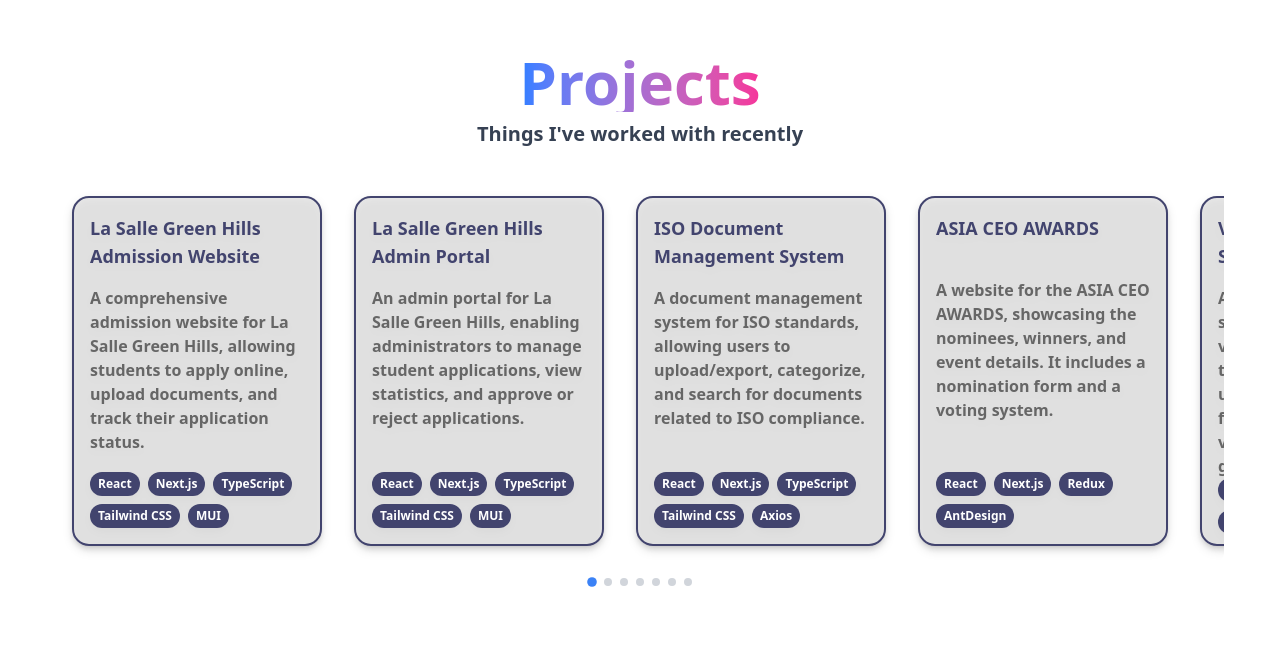
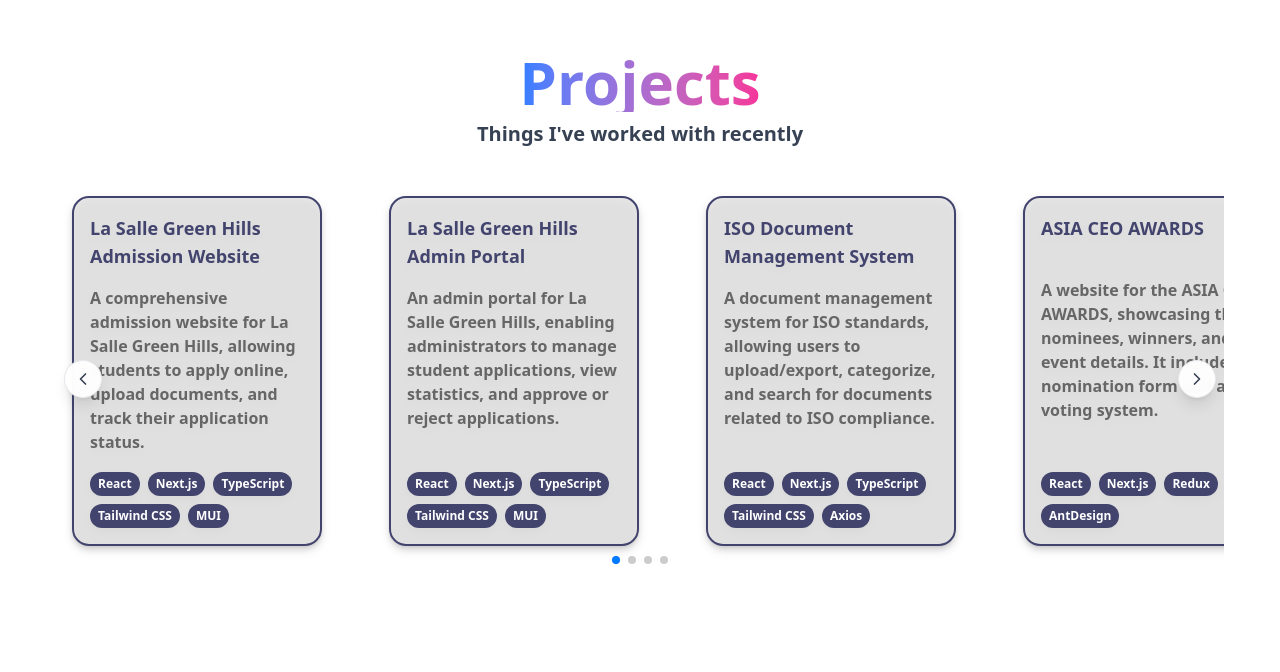
Before and after one commit to cjsupan/cj-portfolio, a React (Vite) app: page / in a window 1280 px wide. Shown: the part 2688-3360 px from the top of the page. Built offline with nearby package versions, Linux system fonts and the light colour scheme.

Commit message:
feat: add swiper for project carousel and update styles

```diff
--- a/package.json
+++ b/package.json
@@ -16,6 +16,7 @@
     "motion": "^12.18.1",
     "react": "^19.1.0",
     "react-dom": "^19.1.0",
+    "swiper": "^12.0.3",
     "tailwindcss": "^4.1.10"
   },
   "devDependencies": {
--- a/src/sections/projects.tsx
+++ b/src/sections/projects.tsx
@@ -1,132 +1,20 @@
 import { projects } from "../constants/projects";
 import { ProjectCard } from "../components/projectCard";
-import { useEffect, useRef, useState, useCallback } from "react";
-import { motion } from "framer-motion";
-import { useMotionValue } from "framer-motion";
+import { Swiper, SwiperSlide } from "swiper/react";
+
+import { Pagination } from "swiper/modules";
+
 import { ChevronLeft, ChevronRight } from "lucide-react";
+import { useRef } from "react";
 
 const Projects = () => {
-  const [constraints, setConstraints] = useState({ left: 0, right: 0 });
-  const [showLeftArrow, setShowLeftArrow] = useState(false);
-  const [showRightArrow, setShowRightArrow] = useState(false);
-  const [activeIndex, setActiveIndex] = useState(0);
-
-  const containerRef = useRef<HTMLDivElement>(null);
-  const contentRef = useRef<HTMLDivElement>(null);
-  const cardRefs = useRef<(HTMLDivElement | null)[]>([]);
-
-  const x = useMotionValue(0);
-
-  const centerCard = useCallback(
-    (index: number) => {
-      if (!containerRef.current || !contentRef.current) return;
-      const containerWidth = containerRef.current.offsetWidth;
-      const card = cardRefs.current[index];
-      if (!card) return;
-
-      const cardCenter = card.offsetLeft + card.offsetWidth / 2;
-      const containerCenter = containerWidth / 2;
-      let newX = -(cardCenter - containerCenter);
-
-      // Clamp to constraints
-      newX = Math.max(constraints.left, Math.min(constraints.right, newX));
-
-      x.set(newX);
-      setActiveIndex(index);
-    },
-    [constraints, x]
-  );
-
-  const handleDragEnd = useCallback(() => {
-    if (!containerRef.current || !contentRef.current) return;
-    const containerWidth = containerRef.current.offsetWidth;
-    const currentX = x.get();
-
-    let minDist = Infinity;
-    let closestIdx = 0;
-    cardRefs.current.forEach((card, idx) => {
-      if (!card) return;
-      const cardCenter = card.offsetLeft + card.offsetWidth / 2;
-      const containerCenter = containerWidth / 2 - currentX;
-      const dist = Math.abs(cardCenter - containerCenter);
-      if (dist < minDist) {
-        minDist = dist;
-        closestIdx = idx;
-      }
-    });
-    centerCard(closestIdx);
-  }, [centerCard, x]);
-
-  const updateConstraints = useCallback(() => {
-    if (containerRef.current && contentRef.current) {
-      const containerWidth = containerRef.current.offsetWidth;
-      const contentWidth = contentRef.current.scrollWidth;
-      const maxDrag = Math.max(0, contentWidth - containerWidth);
-
-      const newConstraints = {
-        left: -maxDrag,
-        right: 0,
-      };
-
-      setConstraints(newConstraints);
-    }
-  }, []);
-
-  const updateArrowVisibility = useCallback(
-    (currentX: number) => {
-      if (constraints.left === 0 && constraints.right === 0) return;
-
-      const threshold = 10;
-      const newShowLeft = currentX < -threshold;
-      const newShowRight = currentX > constraints.left + threshold;
-
-      setShowLeftArrow(newShowLeft);
-      setShowRightArrow(newShowRight);
-    },
-    [constraints]
-  );
-
-  useEffect(() => {
-    const unsubscribe = x.on("change", updateArrowVisibility);
-    return unsubscribe;
-  }, [x, updateArrowVisibility]);
-
-  useEffect(() => {
-    updateConstraints();
-    window.addEventListener("resize", updateConstraints);
-    return () => window.removeEventListener("resize", updateConstraints);
-  }, [updateConstraints]);
-
-  useEffect(() => {
-    // Initialize first card centered
-    setTimeout(() => centerCard(0), 100);
-  }, []);
-
-  useEffect(() => {
-    // Recenter when constraints change
-    if (constraints.left !== 0 || constraints.right !== 0) {
-      centerCard(activeIndex);
-    }
-  }, [constraints.left, constraints.right]);
-
-  const scrollLeft = () => {
-    if (activeIndex > 0) {
-      centerCard(activeIndex - 1);
-    }
-  };
-
-  const scrollRight = () => {
-    if (activeIndex < projects.length - 1) {
-      centerCard(activeIndex + 1);
-    }
-  };
+  const swiperRef = useRef<any>(null);
 
   return (
     <div
       id="projects"
-      className="w-full flex flex-col gap-8 @max-md:p-8 @min-md:p-14"
+      className="w-full flex flex-col gap-8 @max-md:p-4 @min-md:p-14"
     >
-      <div id="projects" className="w-full flex flex-col gap-8">
       <div className="flex flex-col gap-2">
         <h2 className="text-center font-bold text-4xl sm:text-5xl md:text-6xl bg-gradient-to-r from-blue-500 to-pink-500 dark:from-pink-500 dark:to-blue-500 inline-block text-transparent bg-clip-text mx-auto">
           Projects
@@ -136,105 +24,48 @@
         </h4>
       </div>
 
-        <div className="relative">
-          {/* Left Gradient */}
-          <motion.div
-            className="absolute left-0 top-0 bottom-0 w-8 sm:w-12 md:w-16 bg-gradient-to-r  z-10 pointer-events-none"
-            initial={{ opacity: 0 }}
-            animate={{ opacity: showLeftArrow ? 1 : 0 }}
-            transition={{ duration: 0.3 }}
-          />
-
-          {/* Right Gradient */}
-          <motion.div
-            className="absolute right-0 top-0 bottom-0 w-8 sm:w-12 md:w-16 bg-gradient-to-l  z-10 pointer-events-none"
-            initial={{ opacity: 0 }}
-            animate={{ opacity: showRightArrow ? 1 : 0 }}
-            transition={{ duration: 0.3 }}
-          />
-
-          {/* Left Arrow */}
-          <motion.button
+      <div className="relative w-full">
+        <button
           className="absolute left-1 sm:left-2 top-1/2 -translate-y-1/2 z-20 bg-white/95 hover:bg-white dark:bg-gray-800/95 dark:hover:bg-gray-800 shadow-lg rounded-full p-1.5 sm:p-2 transition-all duration-200 backdrop-blur-sm border border-gray-200 dark:border-gray-700"
-            onClick={scrollLeft}
-            initial={{ opacity: 0, scale: 0.8 }}
-            animate={{
-              opacity: showLeftArrow ? 1 : 0,
-              scale: showLeftArrow ? 1 : 0.8,
-              pointerEvents: showLeftArrow ? "auto" : "none",
-            }}
-            whileHover={{ scale: 1.1 }}
-            whileTap={{ scale: 0.95 }}
-            transition={{ duration: 0.2 }}
+          onClick={() => swiperRef.current?.slidePrev()}
           aria-label="Scroll left"
         >
           <ChevronLeft className="w-4 h-4 sm:w-5 sm:h-5 text-gray-700 dark:text-gray-300" />
-          </motion.button>
-
+        </button>
         {/* Right Arrow */}
-          <motion.button
+        <button
           className="absolute right-1 sm:right-2 top-1/2 -translate-y-1/2 z-20 bg-white/95 hover:bg-white dark:bg-gray-800/95 dark:hover:bg-gray-800 shadow-lg rounded-full p-1.5 sm:p-2 transition-all duration-200 backdrop-blur-sm border border-gray-200 dark:border-gray-700"
-            onClick={scrollRight}
-            initial={{ opacity: 0, scale: 0.8 }}
-            animate={{
-              opacity: showRightArrow ? 1 : 0,
-              scale: showRightArrow ? 1 : 0.8,
-              pointerEvents: showRightArrow ? "auto" : "none",
-            }}
-            whileHover={{ scale: 1.1 }}
-            whileTap={{ scale: 0.95 }}
-            transition={{ duration: 0.2 }}
+          onClick={() => swiperRef.current?.slideNext()}
           aria-label="Scroll right"
         >
           <ChevronRight className="w-4 h-4 sm:w-5 sm:h-5 text-gray-700 dark:text-gray-300" />
-          </motion.button>
+        </button>
 
-          {/* Cards Container */}
-          <div ref={containerRef} className="w-full overflow-hidden rounded-lg">
-            <motion.div
-              ref={contentRef}
-              className="flex gap-4 sm:gap-6 md:gap-8 px-2 sm:px-4 py-4 w-max cursor-grab active:cursor-grabbing select-none"
-              drag="x"
-              dragConstraints={constraints}
-              dragElastic={0.1}
-              dragMomentum={false}
-              dragTransition={{ bounceStiffness: 300, bounceDamping: 30 }}
-              whileDrag={{ cursor: "grabbing" }}
-              style={{ x }}
-              onDragEnd={handleDragEnd}
+        {/* Swiper */}
+        <Swiper
+          onSwiper={(swiper) => (swiperRef.current = swiper)}
+          direction={"horizontal"}
+          slidesPerView={1} // start with 1 for mobile
+          spaceBetween={100}
+          effect="slide"
+          breakpoints={{
+            640: { slidesPerView: 1 },
+            768: { slidesPerView: 2 },
+            1024: { slidesPerView: 2 },
+            1280: { slidesPerView: 4 },
+            1536: { slidesPerView: 6 },
+          }}
+          centeredSlides={false}
+          modules={[Pagination]}
+          pagination={{ clickable: true }}
+          className="w-full"
         >
           {projects.map((project, index) => (
-                <div
-                  key={project.id || index}
-                  className="shrink-0 pointer-events-auto"
-                  ref={(el) => {
-                    cardRefs.current[index] = el;
-                  }}
-                >
+            <SwiperSlide key={index} className="flex justify-center p-4 pb-8">
               <ProjectCard project={project} index={index} />
-                </div>
+            </SwiperSlide>
           ))}
-            </motion.div>
-          </div>
-
-          {/* Indicator Dots */}
-          <div className="flex justify-center mt-4 gap-2">
-            {projects.map((_, index) => (
-              <motion.div
-                key={index}
-                className="w-2 h-2 rounded-full cursor-pointer"
-                animate={{
-                  backgroundColor:
-                    activeIndex === index ? "#3B82F6" : "#D1D5DB",
-                  scale: activeIndex === index ? 1.2 : 1,
-                }}
-                onClick={() => centerCard(index)}
-                whileHover={{ scale: 1.3 }}
-                transition={{ duration: 0.2 }}
-              />
-            ))}
-          </div>
-        </div>
+        </Swiper>
       </div>
     </div>
   );
--- a/src/styles/App.css
+++ b/src/styles/App.css
@@ -1,4 +1,7 @@
 @import "tailwindcss";
+@import "swiper/css";
+@import "swiper/css/navigation";
+@import "swiper/css/pagination";
 
 @theme {
   --color-primary-light: #42446e;
--- a/src/styles/index.css
+++ b/src/styles/index.css
@@ -1,4 +1,7 @@
 @import "tailwindcss";
+@import "swiper/css";
+@import "swiper/css/navigation";
+@import "swiper/css/pagination";
 
 .html {
   height: 100%;
@@ -31,3 +34,23 @@
 .scrollbar-hide::-webkit-scrollbar {
   display: none; /* Chrome, Safari, Opera */
 }
+
+.swiper-pagination-bullet {
+  background-color: var(--color-primary-default);
+  opacity: 0.7;
+}
+
+.swiper-pagination-bullet-active {
+  background-color: var(--color-primary-default);
+  opacity: 1;
+}
+
+.dark .swiper-pagination-bullet {
+  background-color: var(--color-secondary-default);
+  opacity: 0.7;
+}
+
+.dark .swiper-pagination-bullet-active {
+  background-color: var(--color-secondary-default);
+  opacity: 1;
+}
```
Also changed, not shown: src/types/swiper.d.ts (added), 1 other file (tests, documents, lock files or other folders). Lines whose indentation alone changed are shown as unchanged.
